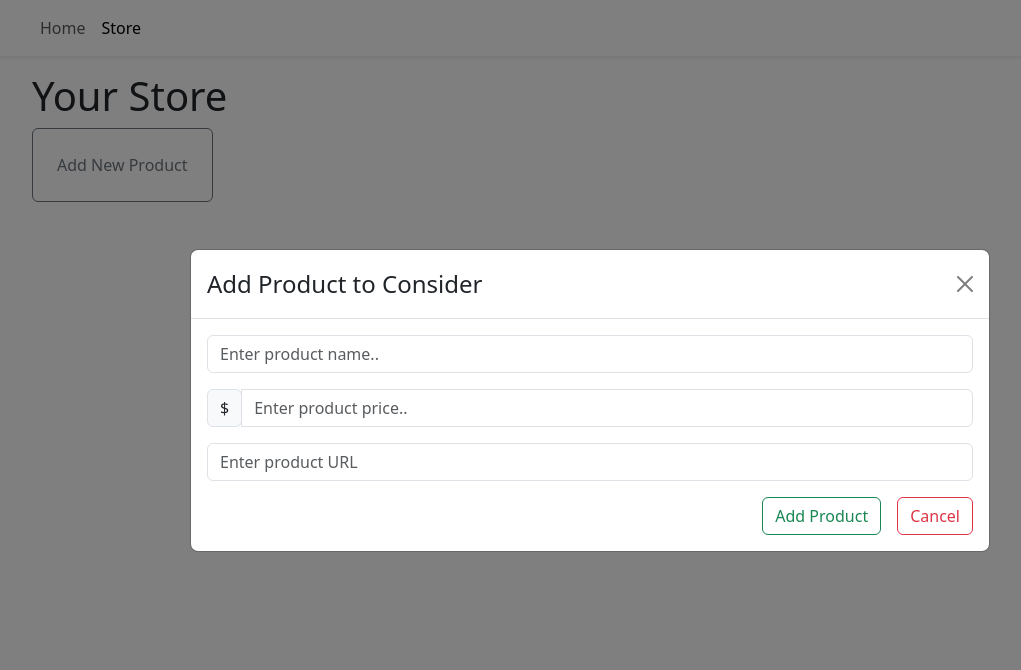
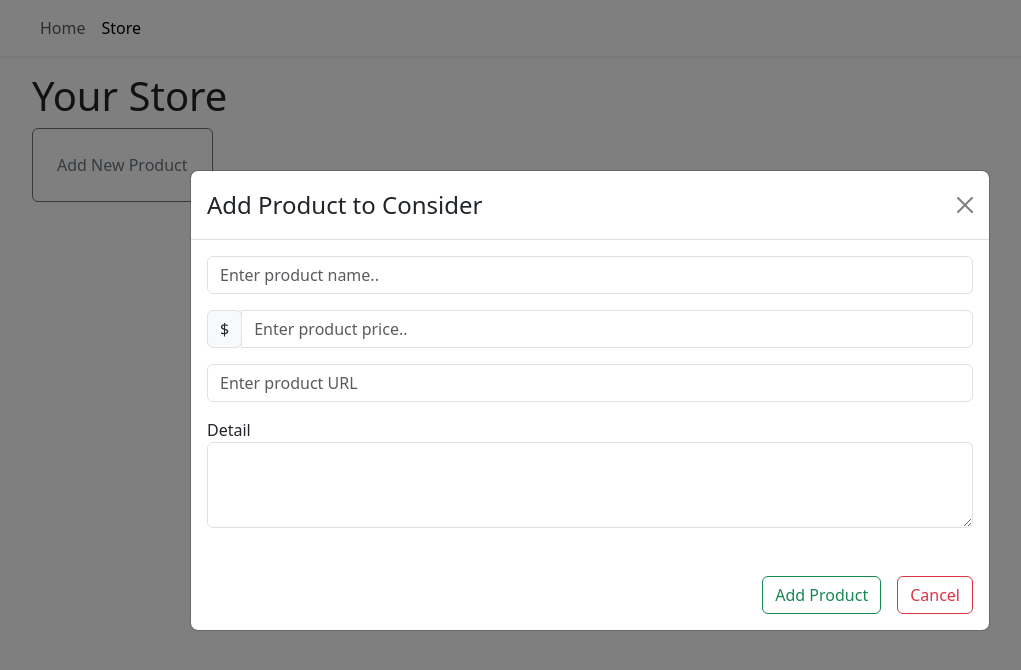
Before and after one commit to iremlaletu/thewishlist, a React (Vite) app: page /store in a window 1280 px wide. Both pictures are taken after a click on the button "Add New Product". Shown: the top 670 px of the page, without its empty margins (50-1071 px from the left). Built offline with nearby package versions, Linux system fonts and the light colour scheme; a web font is replaced by a local one.

Commit message:
addtextarea

```diff
--- a/src/components/StoreItem.tsx
+++ b/src/components/StoreItem.tsx
@@ -7,6 +7,7 @@ type StoreItemProps = {
   ProductName: string;
   ProductPrice: number;
   ProductUrl: string;
+  ProductText: string;
 };
 
 export function StoreItem({
@@ -14,6 +15,7 @@ export function StoreItem({
   ProductName,
   ProductPrice,
   ProductUrl,
+  ProductText,
 }: StoreItemProps) {
   const {
     getItemQuantity,
@@ -66,6 +68,7 @@ export function StoreItem({
               </Button>
             </div>
           )}
+          <div className="pt-2"> {ProductText} </div>
         </div>
       </Card.Body>
     </Card>
--- a/src/components/new product/NewProduct.tsx
+++ b/src/components/new product/NewProduct.tsx
@@ -13,6 +13,7 @@ const NewProduct = () => {
     ProductName: string;
     ProductUrl: string;
     ProductPrice: number;
+    ProductText: string;
   }) => {
     addProduct(newProductData); // Context
   };
--- a/src/components/new product/ProductForm.tsx
+++ b/src/components/new product/ProductForm.tsx
@@ -9,12 +9,14 @@ type ProductFormProps = {
     ProductName: string;
     ProductUrl: string;
     ProductPrice: number;
+    ProductText: string;
   }) => void;
   products: Array<{
     id: number;
     ProductName: string;
     ProductUrl: string;
     ProductPrice: number;
+    ProductText: string;
   }>;
 };
 
@@ -27,6 +29,7 @@ const ProductForm: React.FC<ProductFormProps> = ({
   const [ProductName, setProductName] = useState("");
   const [ProductPrice, setProductPrice] = useState("");
   const [ProductUrl, setProductUrl] = useState("");
+  const [ProductText, setProductText] = useState("");
 
   const titleChangeHandler = (e: React.ChangeEvent<HTMLInputElement>) => {
     setProductName(e.target.value);
@@ -40,6 +43,10 @@ const ProductForm: React.FC<ProductFormProps> = ({
     setProductUrl(e.target.value);
   };
 
+  const textChangeHandler = (e: React.ChangeEvent<HTMLTextAreaElement>) => {
+    setProductText(e.target.value);
+  };
+
   const submitHandler = (e: FormEvent) => {
     e.preventDefault();
 
@@ -48,12 +55,14 @@ const ProductForm: React.FC<ProductFormProps> = ({
       ProductName: ProductName,
       ProductUrl: ProductUrl,
       ProductPrice: parseFloat(ProductPrice),
+      ProductText: ProductText,
     };
 
     onSaveProduct(newProductData);
     setProductName("");
     setProductPrice("");
     setProductUrl("");
+    setProductText("");
   };
 
   return (
@@ -77,7 +86,7 @@ const ProductForm: React.FC<ProductFormProps> = ({
                 <input
                   type="text"
                   className="form-control"
-                  id="validationServer01"
+                  id="exampleFormControlInput1"
                   placeholder="Enter product name.."
                   onChange={titleChangeHandler}
                   value={ProductName}
@@ -87,13 +96,16 @@ const ProductForm: React.FC<ProductFormProps> = ({
               <div className="col-md-12 mb-3">
                 <div className="input-group">
                   <div className="input-group-prepend">
-                    <span className="input-group-text" id="inputGroupPrepend3">
+                    <span
+                      className="input-group-text"
+                      id="exampleFormControlInput2"
+                    >
                       $
                     </span>
                   </div>
                   <input
                     className="form-control"
-                    id="validationServer02"
+                    id="exampleFormControlInput3"
                     type="number"
                     placeholder="Enter product price.."
                     onChange={priceChangeHandler}
@@ -106,18 +118,28 @@ const ProductForm: React.FC<ProductFormProps> = ({
                 <input
                   type="text"
                   className="form-control"
-                  id="validationServer03"
+                  id="exampleFormControlInput4"
                   placeholder="Enter product URL"
                   onChange={urlChangeHandler}
                   value={ProductUrl}
                   required
                 />
               </div>
+              <div className="form-group">
+                <label htmlFor="exampleFormControlTextarea1">Detail</label>
+                <textarea
+                  className="form-control"
+                  id="exampleFormControlTextarea1"
+                  rows={3}
+                  onChange={textChangeHandler}
+                  value={ProductText}
+                ></textarea>
+              </div>
             </div>
             <Stack
               direction="horizontal"
               gap={3}
-              className="justify-content-end"
+              className="justify-content-end pt-5"
             >
               <Button type="submit" variant="outline-success">
                 Add Product
--- a/src/context/ShoppingCartContext.tsx
+++ b/src/context/ShoppingCartContext.tsx
@@ -27,6 +27,7 @@ type Product = {
   ProductName: string;
   ProductUrl: string;
   ProductPrice: number;
+  ProductText: string;
 };
 
 const ShoppingCartContext = createContext({} as ShoppingCartContext);
```
